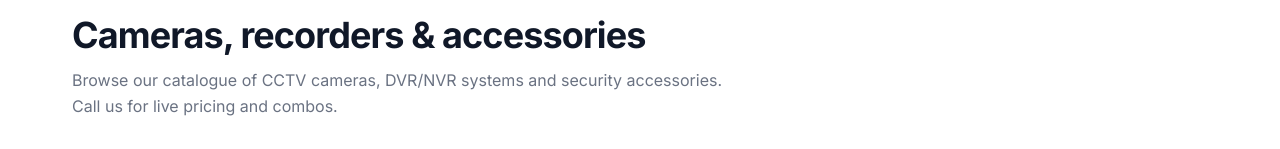
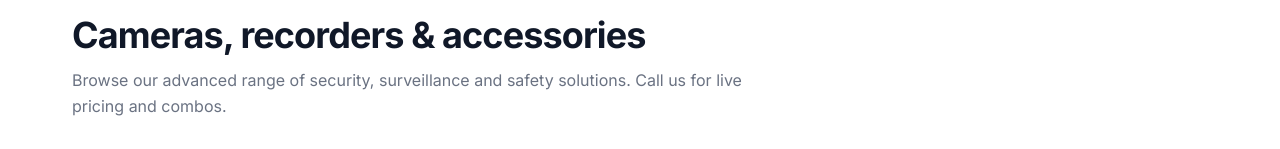
Before and after one commit to iamalok12/telecom-electronic, a React (Vite) app: page /products in a window 1280 px wide. Shown: the part 181-330 px from the top of the page. Built offline with nearby package versions, Linux system fonts and the light colour scheme; no server answers; the database is empty.

Commit message:
fix: update subtitle in SectionHeader for Products page to enhance clarity

```diff
--- a/src/pages/Products.jsx
+++ b/src/pages/Products.jsx
@@ -53,7 +53,7 @@ export default function Products() {
         <SectionHeader
           eyebrow="Our Products"
           title="Cameras, recorders & accessories"
-          subtitle="Browse our catalogue of CCTV cameras, DVR/NVR systems and security accessories. Call us for live pricing and combos."
+          subtitle="Browse our advanced range of security, surveillance and safety solutions. Call us for live pricing and combos."
         />
       </AnimateIn>
 
```
